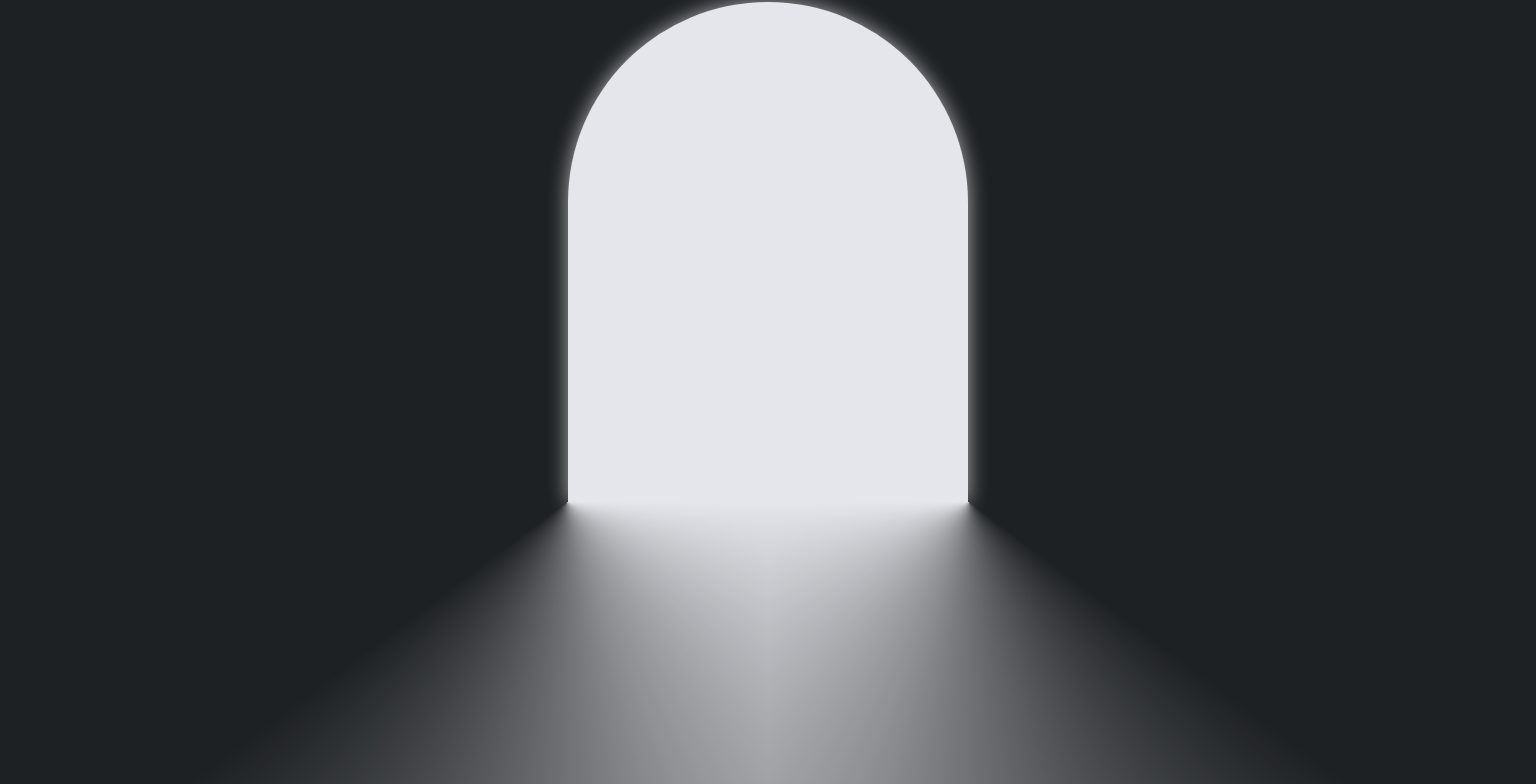
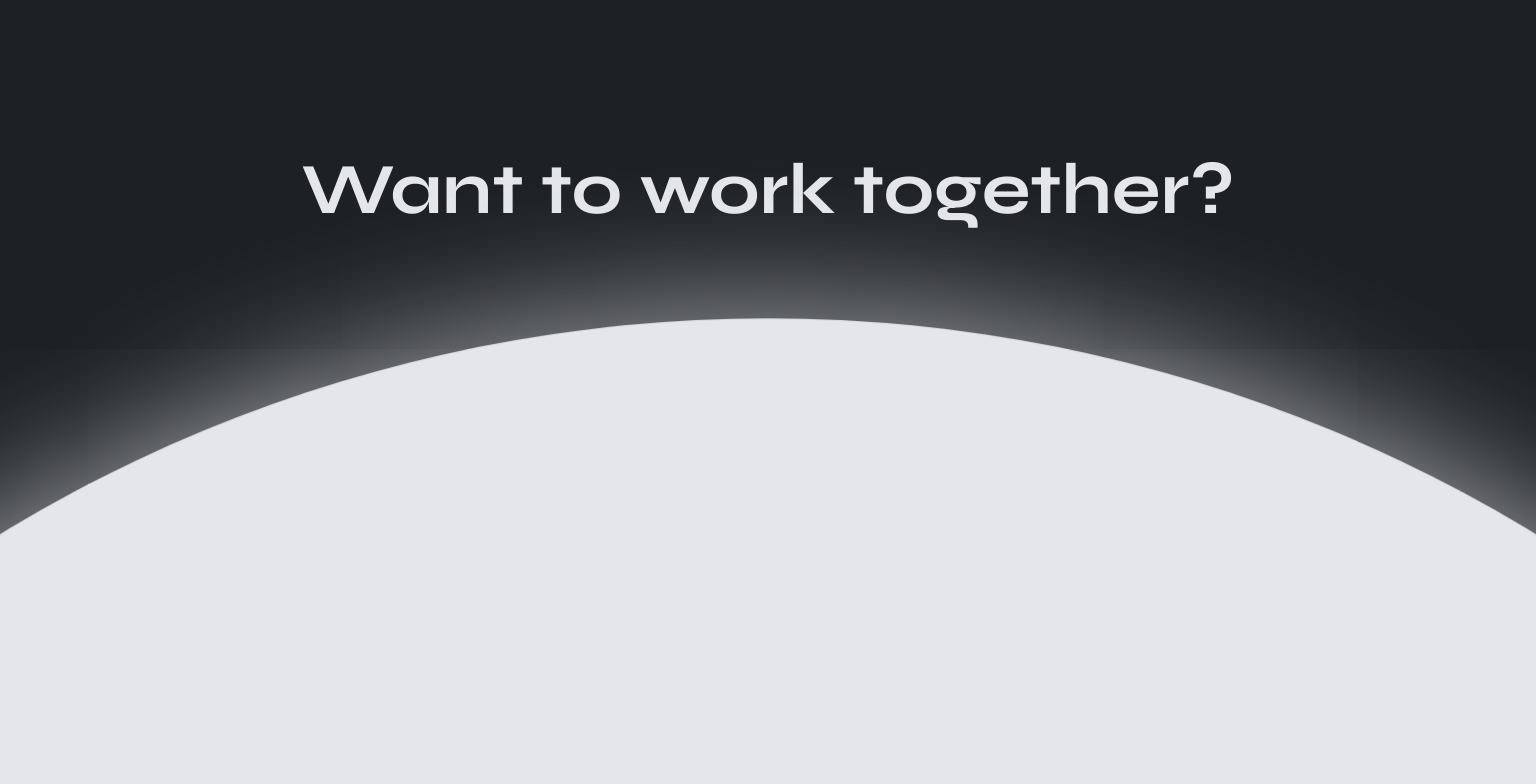
Before and after one commit to chenpaulkevin/paul-portfolio, a Next.js app: page / in a window 1536 px wide. Shown: the part 8102-8886 px from the top of the page. Built offline with nearby package versions, Linux system fonts and the light colour scheme.

Commit message:
Add Door And Footer Section

```diff
--- a/app/components/homepage/door/Door.tsx
+++ b/app/components/homepage/door/Door.tsx
@@ -1,17 +1,38 @@
-import React from "react";
+"use client";
+import { motion, useAnimate, useScroll, useTransform } from "framer-motion";
+import React, { useRef } from "react";
 
 function Door() {
+  const ref = useRef(null);
+  const { scrollYProgress } = useScroll({
+    target: ref,
+    offset: ["start start", "end end"],
+  });
+  const scale = useTransform(scrollYProgress, [0, 0.3, 0.6, 1], [1, 2, 4, 8]);
+  const doorY = useTransform(
+    scrollYProgress,
+    [0, 0.2, 0.3, 0.6, 1],
+    ["0px", "200px", "250px", "300px", "400px"]
+  );
   return (
-    <section className="container mx-auto w-full mt-40 ">
-      <div className="flex flex-col h-full justify-center items-center sticky top-20 h-[100dvh]">
-        <h1 className="text-primary text-4xl lg:text-7xl font-bold text-center mb-10 lg:mb-36">
+    <section ref={ref} className="w-full mt-40 h-[250dvh] overflow-hidden">
+      <div className="flex flex-col h-full items-center gap-20 sticky top-0">
+        <h1 className="text-primary text-4xl md:text-5xl lg:text-7xl font-bold text-center mb-10 lg:mb-28 sticky top-20">
           Want to work together?
         </h1>
-        <div className="h-[300px] w-[200px] lg:h-[500px] lg:w-[400px] bg-primary rounded-t-full shadow-inner door"></div>
-        <div className="flex h-96">
-          <div className="door-light h-full w-[305px] lg:w-[600px] relative"></div>
-          <div className="door-light-2 h-full w-[305px] lg:w-[600px] relative"></div>
-        </div>
+        <motion.div
+          style={{ scale }}
+          className="flex flex-col justify-center items-center relative sticky top-20 door-container"
+        >
+          <motion.div
+            style={{ y: doorY }}
+            className="h-[300px] w-[200px] md:h-[400px] md:w-[300px] lg:h-[500px] lg:w-[400px] bg-primary rounded-t-full shadow-inner door"
+          ></motion.div>
+          <motion.div style={{ y: doorY }} className="flex h-96 -mt-[1px]">
+            <div className="door-light h-[100dvh] w-[300px] md:w-[400px] lg:w-[600px] relative"></div>
+            <div className="door-light-2 h-[100dvh] w-[300px] md:w-[400px] lg:w-[600px] relative"></div>
+          </motion.div>
+        </motion.div>
       </div>
     </section>
   );
--- /dev/null
+++ b/app/components/homepage/footer/Footer.tsx
@@ -0,0 +1,35 @@
+import React from "react";
+
+function Footer() {
+  return (
+    <section className="bg-primary">
+      <div className="w-full bg-primary container mx-auto pt-24">
+        <div className="flex flex-col gap-8 h-full justify-between">
+          <div className="flex justify-between text-secondary font-bold md:text-8xl gap-10">
+            <div className="">
+              <h1 className="font-bold mb-10">
+                Let&apos;s <br /> Connect
+              </h1>{" "}
+              <div className="flex gap-4">
+                <h1 className="font-semibold text-2xl lg:text-5xl">
+                  chenpaulkevin@gmail.com
+                </h1>
+                <div className="h-12 w-12 rounded-full bg-secondary justify-center items-center text-primary flex text-2xl">
+                  &#8599;
+                </div>
+              </div>
+            </div>
+          </div>
+          <div className="h-24 w-full text-base md:text-lg lg:text-xl flex justify-between items-center mt-10">
+            <div>LinkedIn &#8599;</div>
+            <div>Github &#8599;</div>
+            <div>Behance &#8599;</div>
+            <div>Dribbble &#8599;</div>
+          </div>
+        </div>
+      </div>
+    </section>
+  );
+}
+
+export default Footer;
--- a/app/components/homepage/three-d/Camera.tsx
+++ b/app/components/homepage/three-d/Camera.tsx
@@ -3,15 +3,15 @@ import Script from "next/script";
 
 function Camera() {
   return (
-    <section className="py-10">
+    <section className="py-10 py-36">
       <div className="w-full h-screen sticky top-0 flex justify-center items-center z-0">
         <h1 className="text-primary text-center text-5xl lg:text-7xl font-bold">
           I also create 3d stuff
         </h1>
       </div>
-      <div className="w-full h-[100dvh] rounded-2xl overflow-hidden z-10 relative">
+      <div className="w-full h-[110dvh] rounded-2xl overflow-hidden z-10 relative">
         <iframe
-          className="overflow-hidden"
+          className="overflow-hidden sticky top-0"
           src="https://my.spline.design/untitled-66e53400f66cbe099c98911131853d53/"
           width="100%"
           height="100%"
--- a/app/globals.css
+++ b/app/globals.css
@@ -165,3 +165,119 @@ body {
     #e5e6eb
   );
 }
+@media (min-width: 600px) {
+  .door-light {
+    background-image: conic-gradient(
+      from 90deg at 75% 0%,
+      #e5e6eb,
+      #e5e6eb8c,
+      #1e212400,
+      #1e212400,
+      #1e212400,
+      #1e212400
+    );
+  }
+  .door-light-2 {
+    background-image: conic-gradient(
+      from -90deg at 25% 0%,
+      #1e212400,
+      #1e212400,
+      #1e212400,
+      #1e212400,
+      #e5e6eb8c,
+      #e5e6eb
+    );
+  }
+}
+@media (min-width: 801px) {
+  .door-light {
+    background-image: conic-gradient(
+      from 90deg at 75% 0%,
+      #e5e6eb,
+      #e5e6eb8c,
+      #1e212400,
+      #1e212400,
+      #1e212400,
+      #1e212400
+    );
+  }
+  .door-light-2 {
+    background-image: conic-gradient(
+      from -90deg at 25% 0%,
+      #1e212400,
+      #1e212400,
+      #1e212400,
+      #1e212400,
+      #e5e6eb8c,
+      #e5e6eb
+    );
+  }
+}
+@media (min-width: 1025px) {
+  .door {
+    width: 400px !important;
+    height: 450px !important;
+  }
+  .door-container {
+    top: -40px;
+    position: relative;
+  }
+  .door-light {
+    background-image: conic-gradient(
+      from 90deg at 66.5% 0%,
+      #e5e6eb,
+      #e5e6eb8c,
+      #1e212400,
+      #1e212400,
+      #1e212400,
+      #1e212400
+    );
+  }
+  .door-light-2 {
+    background-image: conic-gradient(
+      from -90deg at 33.5% 0%,
+      #1e212400,
+      #1e212400,
+      #1e212400,
+      #1e212400,
+      #e5e6eb8c,
+      #e5e6eb
+    );
+  }
+}
+@media (min-width: 1281px) {
+  .door-container {
+    top: 0px;
+    position: relative;
+  }
+  .door {
+    width: 400px !important;
+    height: 500px !important;
+  }
+  .door-container {
+    top: -40px;
+    position: relative;
+  }
+  .door-light {
+    background-image: conic-gradient(
+      from 90deg at 66.5% 0%,
+      #e5e6eb,
+      #e5e6eb8c,
+      #1e212400,
+      #1e212400,
+      #1e212400,
+      #1e212400
+    );
+  }
+  .door-light-2 {
+    background-image: conic-gradient(
+      from -90deg at 33.5% 0%,
+      #1e212400,
+      #1e212400,
+      #1e212400,
+      #1e212400,
+      #e5e6eb8c,
+      #e5e6eb
+    );
+  }
+}
--- a/app/page.tsx
+++ b/app/page.tsx
@@ -6,6 +6,7 @@ import PreviousWorks from "./components/homepage/works/PreviousWorks";
 import BrandGrid from "./components/homepage/brands/BrandGrid";
 import Camera from "./components/homepage/three-d/Camera";
 import Door from "./components/homepage/door/Door";
+import Footer from "./components/homepage/footer/Footer";
 
 export default function Home() {
   return (
@@ -16,6 +17,7 @@ export default function Home() {
       <BrandGrid />
       <Camera></Camera>
       <Door></Door>
+      <Footer></Footer>
     </main>
   );
 }
```
